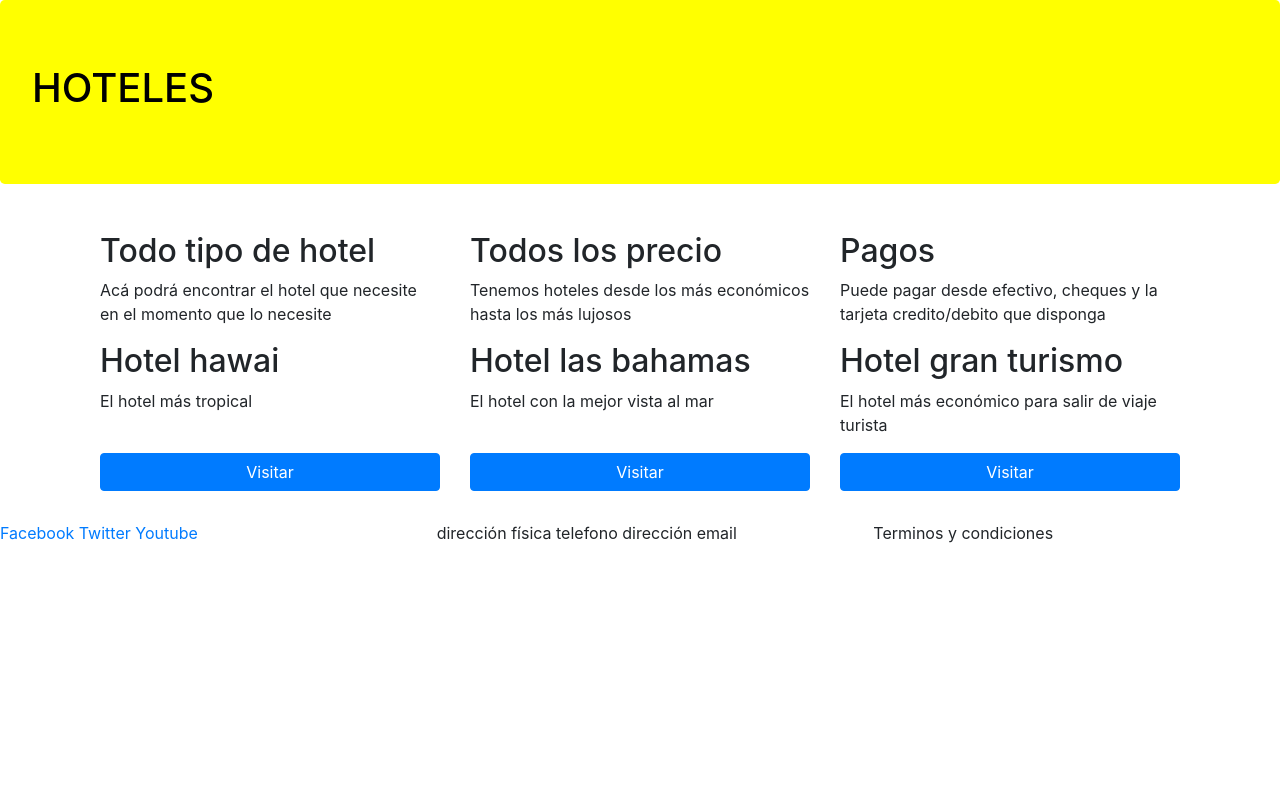
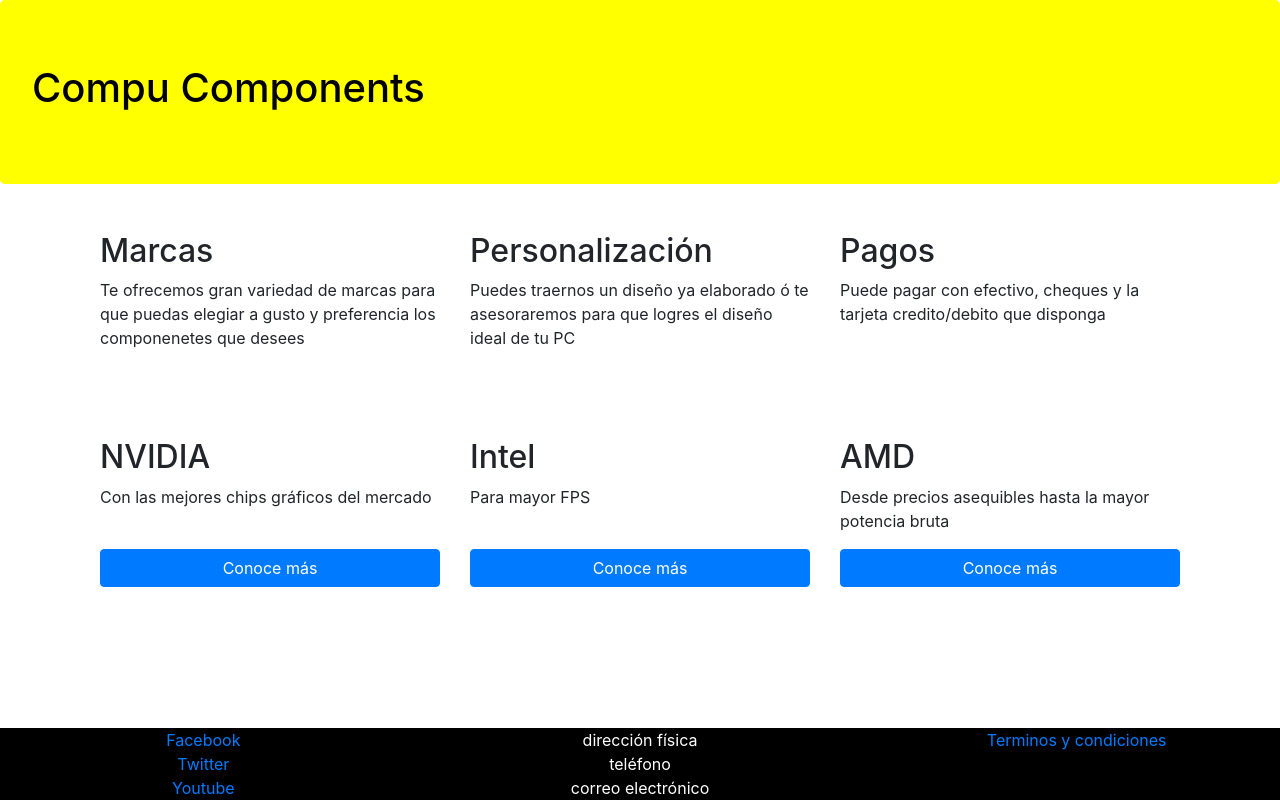
Before and after one commit to AnderBalles98/bootstrap4, a website: page index.html in a window 1280 px wide. Drawn offline with nearby package versions, Linux system fonts and the light colour scheme.

Commit message:
make project week 1

```diff
--- a/css/main.css
+++ b/css/main.css
@@ -14,5 +14,19 @@
 }
 
 footer{
-    margin-top: 30px;
+    position: fixed;
+    bottom: 0;
+    width: 100%;
+    background-color: black;
+    color: white;
 }
+
+footer div.col {
+    display: flex;
+    flex-direction: column;
+    align-items: center;
+}
+footer div.col p {
+    margin: 0;
+
+}
--- a/index.html
+++ b/index.html
@@ -13,55 +13,57 @@
 
 <body>
     <div class="jumbotron">
-        <h1>HOTELES</h1>
+        <h1>Compu Components</h1>
     </div>
     <div class="container">
         <div class="container">
             <div class="row">
                 <div class="col">
                     <p>
-                    <h2>Todo tipo de hotel</h2>
-                    <p>Acá podrá encontrar el hotel que necesite en el momento que lo necesite</p>
+                    <h2>Marcas</h2>
+                    <p>Te ofrecemos gran variedad de marcas para que puedas elegiar a gusto y preferencia los componenetes que desees</p>
                     </p>
                 </div>
                 <div class="col">
                     <p>
-                    <h2>Todos los precio</h2>
-                    <p>Tenemos hoteles desde los más económicos hasta los más lujosos</p>
+                    <h2>Personalización</h2>
+                    <p>Puedes traernos un diseño ya elaborado ó te asesoraremos para que logres el diseño ideal de tu PC</p>
                     </p>
                 </div>
                 <div class="col">
                     <p>
                     <h2>Pagos</h2>
-                    <p>Puede pagar desde efectivo, cheques y la tarjeta credito/debito que disponga</p>
+                    <p>Puede pagar con efectivo, cheques y la tarjeta credito/debito que disponga</p>
                     </p>
                 </div>
             </div>
 
-
+            <br>
+            <br>
+            <br>
 
             <div class="row">
                 <div class="col card-hotel">
                     <div class="card-hotel-body">
-                        <h2>Hotel hawai</h2>
-                        <p>El hotel más tropical</p>
+                        <h2>NVIDIA</h2>
+                        <p>Con las mejores chips gráficos del mercado</p>
                     </div>
-                    <button class="btn-primary btn">Visitar</button>
+                    <button class="btn-primary btn">Conoce más</button>
                 </div>
                 <div class="col card-hotel">
                     <div class="card-hotel-body">
-                        <h2>Hotel las bahamas</h2>
-                        <p>El hotel con la mejor vista al mar</p>
+                        <h2>Intel</h2>
+                        <p>Para mayor FPS</p>
                     </div>
-                    <button class="btn btn-primary">Visitar</button>
+                    <button class="btn btn-primary">Conoce más</button>
                 </div>
                 <div class="col card-hotel">
                     <div class="card-hotel-body">
 
-                        <h2>Hotel gran turismo</h2>
-                        <p>El hotel más económico para salir de viaje turista</p>
+                        <h2>AMD</h2>
+                        <p>Desde precios asequibles hasta la mayor potencia bruta</p>
                     </div>
-                    <button class="btn btn-primary ">Visitar</button>
+                    <button class="btn btn-primary ">Conoce más</button>
                 </div>
             </div>
         </div>
@@ -70,19 +72,19 @@
     <footer>
         <div class="row">
             <div class="col">
-                <a href="www.facebook.com">Facebook</a>
-                <a href="www.twitter.com">Twitter</a>
-                <a href="www.youtube.com">Youtube</a>
+                <a href="http://www.facebook.com">Facebook</a>
+                <a href="http://www.twitter.com">Twitter</a>
+                <a href="http://www.youtube.com">Youtube</a>
             </div>
             <div class="col">
-                <address>
-                    dirección física
-                    telefono
-                    dirección email
-                </address>
+                <p>dirección física</p>
+                <p>teléfono</p>
+                <p>correo electrónico</p>
             </div>
             <div class="col">
-                Terminos y condiciones
+                <a href="">
+                    Terminos y condiciones
+                </a>
             </div>
         </div>
     </footer>
```
